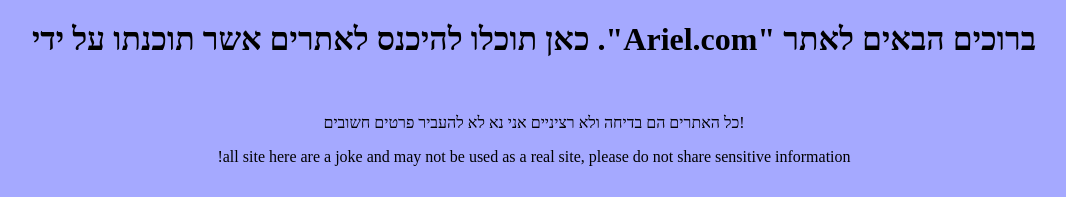
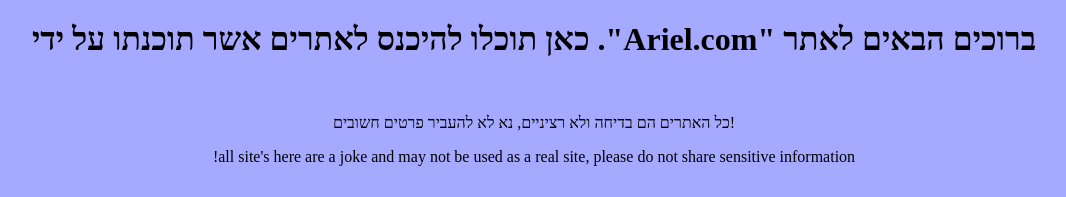
Before and after one commit to arielthegeek/ariel-site, a plain HTML site: page home.html in a window 1280 px wide. Shown: the top 197 px of the page, without its empty margins (106-1172 px from the left). Drawn offline with Linux system fonts and the light colour scheme.

Commit message:
Update home.html

```diff
--- a/home.html
+++ b/home.html
@@ -14,8 +14,8 @@
 <body>
     <h1 class="welcome">ברוכים הבאים לאתר "Ariel.com". כאן תוכלו להיכנס לאתרים אשר תוכנתו על ידי</h1>
     <br>
-    <p class="welcome">!כל האתרים הם בדיחה ולא רציניים אני נא לא להעביר פרטים חשובים</p>
-    <p class="welcome">all site here are a joke and may not be used as a real site, please do not share sensitive information!</p>
+    <p class="welcome">!כל האתרים הם בדיחה ולא רציניים, נא לא להעביר פרטים חשובים</p>
+    <p class="welcome">all site's here are a joke and may not be used as a real site, please do not share sensitive information!</p>
     <br>
     <a href="https://bit.ly/saksistein" target="_blank">
         <button class="btn">זקסישטיין האתר הרשמי</button>
```
